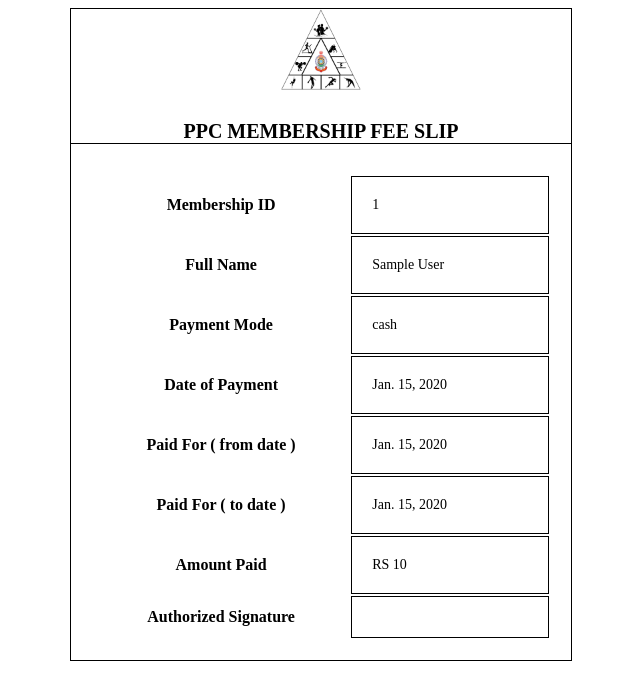
After one commit to rohitgeddam/ppc-durg, a Django app: page /portal/fees/1/print in a window 1280 px wide. The commit adds this page. Shown: the top 700 px of the page, without its empty margins (319-959 px from the left). Run offline with Django 3.2, Linux system fonts and the light colour scheme; tables that the repository leaves empty hold one stand-in row (values such as "Sample post").

Commit message:
Feat: add print fee_slip feature

```diff
--- a/config/settings.py
+++ b/config/settings.py
@@ -112,8 +112,8 @@ AUTH_PASSWORD_VALIDATORS = [
 
 LANGUAGE_CODE = "en-us"
 
-TIME_ZONE = "UTC"
-
+# TIME_ZONE = "UTC"
+TIME_ZONE = "Asia/Kolkata"
 USE_I18N = True
 
 USE_L10N = True
--- a/config/urls.py
+++ b/config/urls.py
@@ -18,12 +18,20 @@ from django.urls import path, include
 from django.conf import settings
 from django.conf.urls.static import static
 
+from django.shortcuts import redirect
+
+
+def redirect_to_login(request):
+    return redirect("login")
+
+
 urlpatterns = [
     path("admin/", admin.site.urls),
     path("accounts/", include("django.contrib.auth.urls")),
     path("registeration/", include("memberships.urls")),
     path("portal/", include("portal.urls")),
     path("attendance/", include("attendance.urls")),
+    path("", redirect_to_login),
 ]
 if settings.DEBUG:
     urlpatterns += static(settings.MEDIA_URL, document_root=settings.MEDIA_ROOT)
--- a/portal/urls.py
+++ b/portal/urls.py
@@ -43,5 +43,6 @@ urlpatterns = [
     path("fees/", views.FeeList.as_view(), name="fee_list"),
     path("fees/pay/<pk>", views.PayFee, name="pay_fee"),
     path("card/<pk>/print", views.print_card, name="card_print"),
+    path("fees/<str:fee_id>/print", views.print_fee_recipt, name="fee_print"),
     path("", views.DashboardView, name="dashboard"),
 ]
--- a/portal/views.py
+++ b/portal/views.py
@@ -366,3 +366,10 @@ def print_card(request, pk):
     member = Member.objects.filter(pk=pk).first()
     context = {"member": member}
     return render(request, "portal/card.html", context)
+
+
+def print_fee_recipt(request, fee_id):
+    fee_slip = Fee.objects.filter(pk=fee_id).first()
+
+    context = {"fee": fee_slip}
+    return render(request, "portal/fee_print.html", context)
--- a/static/css/_base.css
+++ b/static/css/_base.css
@@ -12,7 +12,7 @@
     /* z-index: -100; */
 }
 
-.card{
+.profile-card{
     margin: 100px auto;
     display: flex;
     flex-direction: column;
@@ -33,7 +33,7 @@
     margin: 0 10px;
     /* height: 50px; */
 }
-.profile-pic{
+.profile-pic-card{
     width: 100px;
     height: 120px;
     align-self: flex-end;
@@ -76,3 +76,25 @@
     font-size: 20px;
     font-family: cursive, fantasy	, Charcoal, sans-serif;
 }
+
+.fee-slip{
+    display:flex;
+    flex-direction: column;
+    border: 1px solid black;
+    width: 500px;
+    text-align: center;
+    margin: auto auto;
+}
+
+.fee-slip-table{
+    padding: 20px;
+}
+
+.fee-slip-table td{
+    padding: 20px;
+}
+.heading-fee{
+    font-size:20px;
+    border-bottom: 1px solid black;
+    margin-bottom: 10px;
+}
--- a/templates/base.html
+++ b/templates/base.html
@@ -210,7 +210,7 @@
                         <i class="fa fa-bars"></i>
                     </button>
                     <img src="{% static 'img/ppc1.png' %}" alt="" class="ppc-img">
-
+                    <h4>PPC BHILAI</h4>
                     <!-- Topbar Search -->
                     <!-- <form
                         class="d-none d-sm-inline-block form-inline mr-auto ml-md-3 my-2 my-md-0 mw-100 navbar-search">
--- a/templates/portal/card.html
+++ b/templates/portal/card.html
@@ -14,7 +14,7 @@
         <link rel="stylesheet" href="{% static 'css/_base.css' %}">
     </head>
     <body>
-        <div class="card">
+        <div class="profile-card">
             <div class="ppcimage">
                 <img src="{% static 'img/ppc1.png' %}" alt="" class="ppc-card-img">
                 <div class="heading">PPC MEMBERSHIP CARD</div>
@@ -58,7 +58,7 @@
                     </table>
                 </div>
                 <div class="photo">
-                    <td><img src="{{ member.profile_pic.url }}" class="profile-pic"/>
+                    <td><img src="{{ member.profile_pic.url }}" class="profile-pic-card"/>
                 </div>
 
             </div>
--- /dev/null
+++ b/templates/portal/fee_print.html
@@ -0,0 +1,62 @@
+{% load static %}
+<!DOCTYPE html>
+<!--[if lt IE 7]>      <html class="no-js lt-ie9 lt-ie8 lt-ie7"> <![endif]-->
+<!--[if IE 7]>         <html class="no-js lt-ie9 lt-ie8"> <![endif]-->
+<!--[if IE 8]>         <html class="no-js lt-ie9"> <![endif]-->
+<!--[if gt IE 8]>      <html class="no-js"> <!--<![endif]-->
+<html>
+    <head>
+        <meta charset="utf-8">
+        <meta http-equiv="X-UA-Compatible" content="IE=edge">
+        <title>CARD</title>
+        <meta name="description" content="">
+        <meta name="viewport" content="width=device-width, initial-scale=1">
+        <link rel="stylesheet" href="{% static 'css/_base.css' %}">
+    </head>
+    <body>
+        <div class="fee-slip">
+            <div>
+                <img src="{% static 'img/ppc1.png' %}" alt="" class="ppc-card-img">
+                <h4 class="heading-fee">PPC MEMBERSHIP FEE SLIP</h4>
+
+            </div>
+
+            <table class="fee-slip-table">
+                <tr>
+                    <th>Membership ID</th>
+                    <td>{{fee.member.membership_id}}</td>
+                </tr>
+                <tr>
+                    <th>Full Name</th>
+                    <td>{{fee.member.first_name}} {{fee.member.last_name}}</td>
+                </tr>
+                <tr>
+                    <th>Payment Mode</th>
+                    <td>{{fee.payment_method}}</td>
+                </tr>
+                <tr>
+                    <th>Date of Payment</th>
+                    <td>{{fee.date_of_payment}}</td>
+                </tr>
+                <tr>
+                    <th>Paid For ( from date )</th>
+                    <td>{{fee.from_date}}</td>
+                </tr>
+                <tr>
+                    <th>Paid For ( to date )</th>
+                    <td>{{fee.to_date}}</td>
+                </tr>
+                <tr>
+                    <th>Amount Paid</th>
+                    <td>RS {{fee.amount_paid}}</td>
+                </tr>
+                <tr>
+                    <th>Authorized Signature</th>
+                    <td></td>
+                </tr>
+
+            </table>
+        </div>
+
+    </body>
+</html>
--- a/templates/portal/members/detail.html
+++ b/templates/portal/members/detail.html
@@ -202,7 +202,7 @@
                         <div class="collapse " id="paymentHistory{{forloop.counter}}">
                             <div class="card-body">
 
-
+                                <a href="{% url 'fee_print' fee.pk %}">print recipt</a>
                                 <div class="table-responsive">
                                     <table class="table table-bordered" id="dataTable" width="100%" cellspacing="0">
                                         <thead>
```
